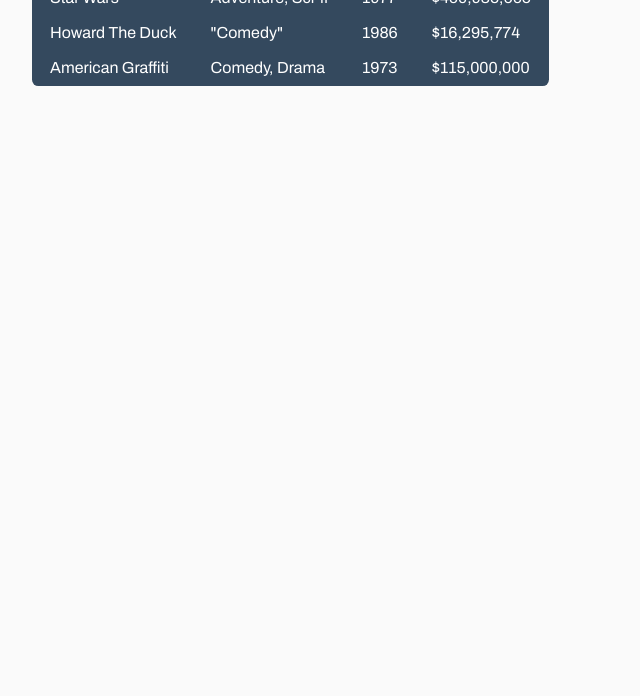
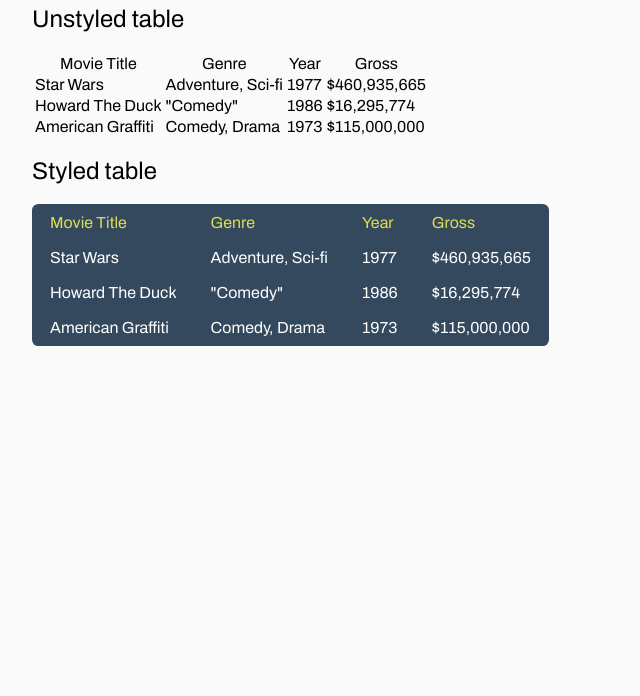
Before and after one commit to lci2018/html-css-examples, a plain HTML site: page tables/tables.html in a window 1280 px wide. Shown: the part 104-800 px from the top of the page, without its empty margins (0-640 px from the left). Drawn offline with Linux system fonts and the light colour scheme.

Commit message:
Unstyled table

```diff
--- a/tables/tables.html
+++ b/tables/tables.html
@@ -16,6 +16,37 @@
   </head>
 
   <body>
+    <h1>Tables</h1>
+    <h2>Unstyled table</h2>
+    <table>
+      <tr>
+        <th>Movie Title</th>
+        <th>Genre</th>
+        <th>Year</th>
+        <th>Gross</th>
+      </tr>
+      <tr>
+        <td>Star Wars</td>
+        <td>Adventure, Sci-fi</td>
+        <td>1977</td>
+        <td>$460,935,665</td>
+      </tr>
+      <tr>
+        <td>Howard The Duck</td>
+        <td>"Comedy"</td>
+        <td>1986</td>
+        <td>$16,295,774</td>
+      </tr>
+      <tr>
+        <td>American Graffiti</td>
+        <td>Comedy, Drama</td>
+        <td>1973</td>
+        <td>$115,000,000</td>
+      </tr>
+    </table>
+
+    <h2>Styled table</h2>
+
     <table class="my-table">
       <tr>
         <th>Movie Title</th>
```
